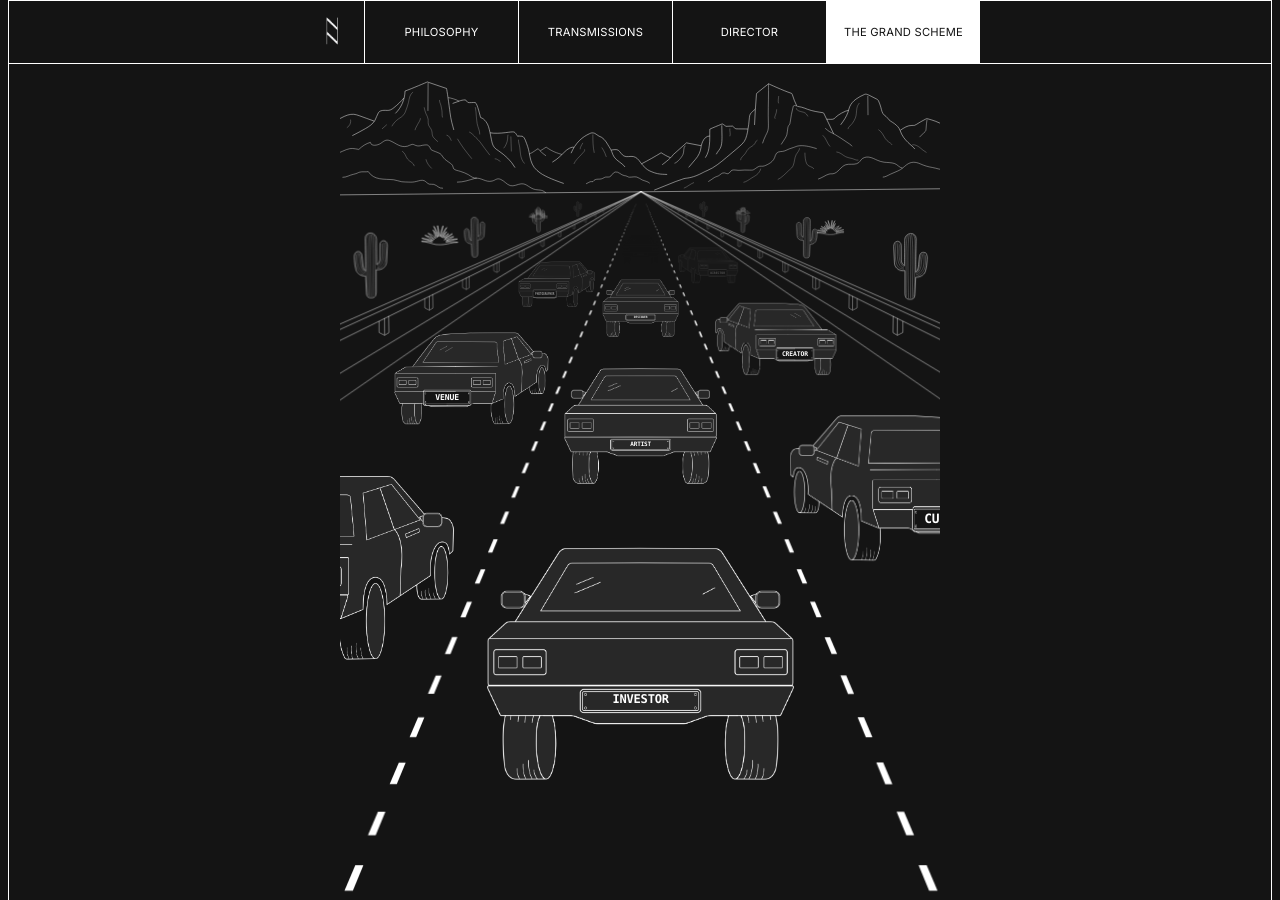
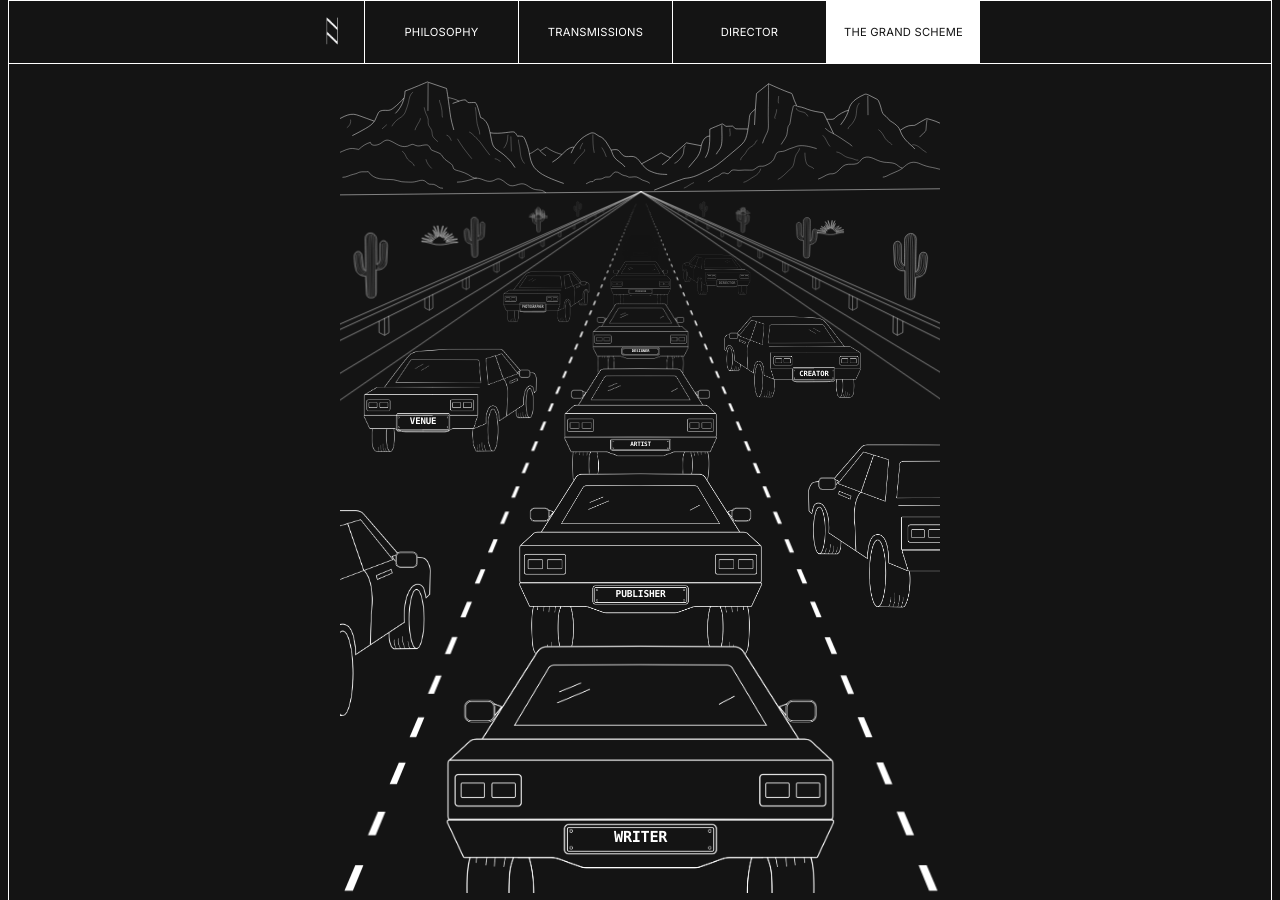
Before and after one commit to laindoe/ten-grand, a Jekyll site: the page built from index.html, in a window 1280 px wide and 900 px high, scrolled down 3350 px. Built offline with Jekyll 4.4.1, drawn with Linux system fonts in a browser that asks for light colours.

Commit message:
Keep a car on the divider line, and put the bodywork back to the page colour (#156)
Two changes, one of them undoing my last guess.

The bodywork goes back to #141414. Lightening it was the wrong answer.

The gap is a timing one. A centre car straddles the bottom edge for
1.97s of its 10.97s cycle, and four of them arrive every 2.74s -- so for
28% of the cycle nothing is on that edge at all and the near end of the
road is bare. Measuring the empty rows immediately above the divider over
40 phases: up to 19px, and over 10px in 3 of 40.

The centre lane now runs six rather than four, one every 1.83s, which is
less than the 1.97s a car spends on that edge, so the edge is never
empty. Same measurement after: 0px in all 40.

That needs two more plates, so fourteen rather than twelve. It also
means the centre lane reads as a continuous queue rather than as
separate cars, which suits a section about competing for the same room
but is a change in character worth noting. Five a lane would cover 90%
of the cycle if that is too dense.

Phase offsets are in 24ths now (0, 1, 3), chosen so none of the
fourteen share a phase with another -- the centre's sixths are multiples
of 4/24 and the sides' quarters 6/24, which collide at several offsets.
The z-index ladder goes to 48 steps to keep cars a 24th apart in
separate buckets.


Claude-Session: https://claude.ai/code/session_017ynTvtGuh3qPdfkvciNjhT

Co-authored-by: Claude <noreply@anthropic.com>

```diff
--- a/css/style.css
+++ b/css/style.css
@@ -746,7 +746,7 @@ a {
 @keyframes hwProp_bush-l{0.0000%{transform:scale(2.59903);opacity:1.000;}4.1667%{transform:scale(2.38914);opacity:1.000;}8.3333%{transform:scale(2.19619);opacity:1.000;}12.5000%{transform:scale(2.01882);opacity:1.000;}16.6667%{transform:scale(1.85578);opacity:1.000;}20.8333%{transform:scale(1.70591);opacity:1.000;}25.0000%{transform:scale(1.56814);opacity:1.000;}29.1667%{transform:scale(1.44150);opacity:1.000;}33.3333%{transform:scale(1.32508);opacity:1.000;}37.5000%{transform:scale(1.21807);opacity:1.000;}41.6667%{transform:scale(1.11970);opacity:1.000;}45.8333%{transform:scale(1.02927);opacity:1.000;}50.0000%{transform:scale(0.94614);opacity:1.000;}54.1667%{transform:scale(0.86973);opacity:1.000;}58.3333%{transform:scale(0.79949);opacity:0.991;}62.5000%{transform:scale(0.73493);opacity:0.850;}66.6667%{transform:scale(0.67557);opacity:0.721;}70.8333%{transform:scale(0.62101);opacity:0.602;}75.0000%{transform:scale(0.57086);opacity:0.493;}79.1667%{transform:scale(0.52476);opacity:0.393;}83.3333%{transform:scale(0.48238);opacity:0.300;}87.5000%{transform:scale(0.44342);opacity:0.216;}91.6667%{transform:scale(0.40761);opacity:0.138;}95.8333%{transform:scale(0.37469);opacity:0.066;}100.0000%{transform:scale(0.34443);opacity:0.000;}}
 @keyframes hwProp_bush-r{0.0000%{transform:scale(2.02692);opacity:1.000;}4.1667%{transform:scale(1.87566);opacity:1.000;}8.3333%{transform:scale(1.73570);opacity:1.000;}12.5000%{transform:scale(1.60617);opacity:1.000;}16.6667%{transform:scale(1.48631);opacity:1.000;}20.8333%{transform:scale(1.37540);opacity:1.000;}25.0000%{transform:scale(1.27276);opacity:1.000;}29.1667%{transform:scale(1.17779);opacity:1.000;}33.3333%{transform:scale(1.08990);opacity:1.000;}37.5000%{transform:scale(1.00857);opacity:1.000;}41.6667%{transform:scale(0.93330);opacity:1.000;}45.8333%{transform:scale(0.86366);opacity:1.000;}50.0000%{transform:scale(0.79921);opacity:1.000;}54.1667%{transform:scale(0.73957);opacity:1.000;}58.3333%{transform:scale(0.68438);opacity:0.879;}62.5000%{transform:scale(0.63331);opacity:0.757;}66.6667%{transform:scale(0.58605);opacity:0.645;}70.8333%{transform:scale(0.54232);opacity:0.541;}75.0000%{transform:scale(0.50185);opacity:0.444;}79.1667%{transform:scale(0.46440);opacity:0.355;}83.3333%{transform:scale(0.42974);opacity:0.273;}87.5000%{transform:scale(0.39767);opacity:0.196;}91.6667%{transform:scale(0.36800);opacity:0.126;}95.8333%{transform:scale(0.34054);opacity:0.060;}100.0000%{transform:scale(0.31513);opacity:0.000;}}
 @keyframes hwBob{0.0000%{transform:translateY(0.0000%)}2.7778%{transform:translateY(0.1563%)}5.5556%{transform:translateY(0.3078%)}8.3333%{transform:translateY(0.4500%)}11.1111%{transform:translateY(0.5785%)}13.8889%{transform:translateY(0.6894%)}16.6667%{transform:translateY(0.7794%)}19.4444%{transform:translateY(0.8457%)}22.2222%{transform:translateY(0.8863%)}25.0000%{transform:translateY(0.9000%)}27.7778%{transform:translateY(0.8863%)}30.5556%{transform:translateY(0.8457%)}33.3333%{transform:translateY(0.7794%)}36.1111%{transform:translateY(0.6894%)}38.8889%{transform:translateY(0.5785%)}41.6667%{transform:translateY(0.4500%)}44.4444%{transform:translateY(0.3078%)}47.2222%{transform:translateY(0.1563%)}50.0000%{transform:translateY(0.0000%)}52.7778%{transform:translateY(-0.1563%)}55.5556%{transform:translateY(-0.3078%)}58.3333%{transform:translateY(-0.4500%)}61.1111%{transform:translateY(-0.5785%)}63.8889%{transform:translateY(-0.6894%)}66.6667%{transform:translateY(-0.7794%)}69.4444%{transform:translateY(-0.8457%)}72.2222%{transform:translateY(-0.8863%)}75.0000%{transform:translateY(-0.9000%)}77.7778%{transform:translateY(-0.8863%)}80.5556%{transform:translateY(-0.8457%)}83.3333%{transform:translateY(-0.7794%)}86.1111%{transform:translateY(-0.6894%)}88.8889%{transform:translateY(-0.5785%)}91.6667%{transform:translateY(-0.4500%)}94.4444%{transform:translateY(-0.3078%)}97.2222%{transform:translateY(-0.1563%)}100.0000%{transform:translateY(-0.0000%)}}
-@keyframes hwZ{0.0000%{z-index:24}4.1667%{z-index:23}8.3333%{z-index:22}12.5000%{z-index:21}16.6667%{z-index:20}20.8333%{z-index:19}25.0000%{z-index:18}29.1667%{z-index:17}33.3333%{z-index:16}37.5000%{z-index:15}41.6667%{z-index:14}45.8333%{z-index:13}50.0000%{z-index:12}54.1667%{z-index:11}58.3333%{z-index:10}62.5000%{z-index:9}66.6667%{z-index:8}70.8333%{z-index:7}75.0000%{z-index:6}79.1667%{z-index:5}83.3333%{z-index:4}87.5000%{z-index:3}91.6667%{z-index:2}95.8333%{z-index:1}100%{z-index:1}}
+@keyframes hwZ{0.0000%{z-index:48}2.0833%{z-index:47}4.1667%{z-index:46}6.2500%{z-index:45}8.3333%{z-index:44}10.4167%{z-index:43}12.5000%{z-index:42}14.5833%{z-index:41}16.6667%{z-index:40}18.7500%{z-index:39}20.8333%{z-index:38}22.9167%{z-index:37}25.0000%{z-index:36}27.0833%{z-index:35}29.1667%{z-index:34}31.2500%{z-index:33}33.3333%{z-index:32}35.4167%{z-index:31}37.5000%{z-index:30}39.5833%{z-index:29}41.6667%{z-index:28}43.7500%{z-index:27}45.8333%{z-index:26}47.9167%{z-index:25}50.0000%{z-index:24}52.0833%{z-index:23}54.1667%{z-index:22}56.2500%{z-index:21}58.3333%{z-index:20}60.4167%{z-index:19}62.5000%{z-index:18}64.5833%{z-index:17}66.6667%{z-index:16}68.7500%{z-index:15}70.8333%{z-index:14}72.9167%{z-index:13}75.0000%{z-index:12}77.0833%{z-index:11}79.1667%{z-index:10}81.2500%{z-index:9}83.3333%{z-index:8}85.4167%{z-index:7}87.5000%{z-index:6}89.5833%{z-index:5}91.6667%{z-index:4}93.7500%{z-index:3}95.8333%{z-index:2}97.9167%{z-index:1}100%{z-index:1}}
 @keyframes hwCar_centre{0.0000%{transform:scale(1.65300);opacity:1.000;}4.1667%{transform:scale(1.47114);opacity:1.000;}8.3333%{transform:scale(1.30929);opacity:1.000;}12.5000%{transform:scale(1.16525);opacity:1.000;}16.6667%{transform:scale(1.03705);opacity:1.000;}20.8333%{transform:scale(0.92296);opacity:1.000;}25.0000%{transform:scale(0.82142);opacity:1.000;}29.1667%{transform:scale(0.73105);opacity:1.000;}33.3333%{transform:scale(0.65062);opacity:1.000;}37.5000%{transform:scale(0.57904);opacity:1.000;}41.6667%{transform:scale(0.51533);opacity:1.000;}45.8333%{transform:scale(0.45864);opacity:1.000;}50.0000%{transform:scale(0.40818);opacity:1.000;}54.1667%{transform:scale(0.36327);opacity:1.000;}58.3333%{transform:scale(0.32331);opacity:1.000;}62.5000%{transform:scale(0.28774);opacity:1.000;}66.6667%{transform:scale(0.25608);opacity:1.000;}70.8333%{transform:scale(0.22791);opacity:1.000;}75.0000%{transform:scale(0.20283);opacity:0.844;}79.1667%{transform:scale(0.18052);opacity:0.659;}83.3333%{transform:scale(0.16066);opacity:0.495;}87.5000%{transform:scale(0.14298);opacity:0.349;}91.6667%{transform:scale(0.12725);opacity:0.219;}95.8333%{transform:scale(0.11325);opacity:0.103;}100.0000%{transform:scale(0.10079);opacity:0.000;}}
 .highway__car--centre{left:19.5587%;top:66.7638%;width:61.0573%;height:33.3225%;transform-origin:50.127% -153.810%;}
 .highway__car--centre .highway__bob{background-image:url("../assets/images/hw-car-centre.png");}
--- a/index.html
+++ b/index.html
@@ -194,18 +194,20 @@
 
         <div class="distance__visual reveal">
           {% include highway-svg.html %}
-          <div class="highway__car highway__car--centre" style="transform:scale(1.65300);opacity:1.000;z-index:24;animation-delay:-0.0000s,-0.0000s"><div class="highway__bob" style="animation-delay:-0.0000s"><span class="highway__plate"><span style="transform:scaleX(1.000)">ARTIST</span></span></div></div>
-          <div class="highway__car highway__car--centre" style="transform:scale(0.82142);opacity:1.000;z-index:18;animation-delay:-2.7428s,-2.7428s"><div class="highway__bob" style="animation-delay:-0.3750s"><span class="highway__plate"><span style="transform:scaleX(1.000)">DESIGNER</span></span></div></div>
-          <div class="highway__car highway__car--centre" style="transform:scale(0.40818);opacity:1.000;z-index:12;animation-delay:-5.4856s,-5.4856s"><div class="highway__bob" style="animation-delay:-0.7500s"><span class="highway__plate"><span style="transform:scaleX(1.000)">PRODUCER</span></span></div></div>
-          <div class="highway__car highway__car--centre" style="transform:scale(0.20283);opacity:0.844;z-index:6;animation-delay:-8.2284s,-8.2284s"><div class="highway__bob" style="animation-delay:-0.2250s"><span class="highway__plate"><span style="transform:scaleX(1.000)">INVESTOR</span></span></div></div>
-          <div class="highway__car highway__car--left" style="transform:scale(3.24738);opacity:1.000;z-index:22;animation-delay:-0.9143s,-0.9143s"><div class="highway__bob" style="animation-delay:-0.6000s"><span class="highway__plate"><span style="transform:scaleX(1.000)">VENUE</span></span></div></div>
-          <div class="highway__car highway__car--left" style="transform:scale(1.61370);opacity:1.000;z-index:16;animation-delay:-3.6571s,-3.6571s"><div class="highway__bob" style="animation-delay:-0.0750s"><span class="highway__plate"><span style="transform:scaleX(0.690)">PHOTOGRAPHER</span></span></div></div>
-          <div class="highway__car highway__car--left" style="transform:scale(0.80188);opacity:1.000;z-index:10;animation-delay:-6.3999s,-6.3999s"><div class="highway__bob" style="animation-delay:-0.4500s"><span class="highway__plate"><span style="transform:scaleX(1.000)">STYLIST</span></span></div></div>
-          <div class="highway__car highway__car--left" style="transform:scale(0.39847);opacity:0.495;z-index:4;animation-delay:-9.1427s,-9.1427s"><div class="highway__bob" style="animation-delay:-0.8250s"><span class="highway__plate"><span style="transform:scaleX(0.690)">MANUFACTURER</span></span></div></div>
-          <div class="highway__car highway__car--right" style="transform:scale(2.58698);opacity:1.000;z-index:20;animation-delay:-1.8285s,-1.8285s"><div class="highway__bob" style="animation-delay:-0.3000s"><span class="highway__plate"><span style="transform:scaleX(1.000)">CREATOR</span></span></div></div>
-          <div class="highway__car highway__car--right" style="transform:scale(1.28553);opacity:1.000;z-index:14;animation-delay:-4.5713s,-4.5713s"><div class="highway__bob" style="animation-delay:-0.6750s"><span class="highway__plate"><span style="transform:scaleX(1.000)">DIRECTOR</span></span></div></div>
-          <div class="highway__car highway__car--right" style="transform:scale(0.63881);opacity:1.000;z-index:8;animation-delay:-7.3142s,-7.3142s"><div class="highway__bob" style="animation-delay:-0.1500s"><span class="highway__plate"><span style="transform:scaleX(1.000)">ENGINEER</span></span></div></div>
-          <div class="highway__car highway__car--right" style="transform:scale(0.31744);opacity:0.219;z-index:2;animation-delay:-10.0570s,-10.0570s"><div class="highway__bob" style="animation-delay:-0.5250s"><span class="highway__plate"><span style="transform:scaleX(1.000)">CURATOR</span></span></div></div>
+          <div class="highway__car highway__car--centre" style="transform:scale(1.65300);opacity:1.000;z-index:48;animation-delay:-0.0000s,-0.0000s"><div class="highway__bob" style="animation-delay:-0.0000s"><span class="highway__plate"><span style="transform:scaleX(1.000)">ARTIST</span></span></div></div>
+          <div class="highway__car highway__car--centre" style="transform:scale(1.03705);opacity:1.000;z-index:40;animation-delay:-1.8285s,-1.8285s"><div class="highway__bob" style="animation-delay:-0.8333s"><span class="highway__plate"><span style="transform:scaleX(1.000)">DESIGNER</span></span></div></div>
+          <div class="highway__car highway__car--centre" style="transform:scale(0.65062);opacity:1.000;z-index:32;animation-delay:-3.6571s,-3.6571s"><div class="highway__bob" style="animation-delay:-1.6667s"><span class="highway__plate"><span style="transform:scaleX(1.000)">PRODUCER</span></span></div></div>
+          <div class="highway__car highway__car--centre" style="transform:scale(0.40818);opacity:1.000;z-index:24;animation-delay:-5.4856s,-5.4856s"><div class="highway__bob" style="animation-delay:-0.5000s"><span class="highway__plate"><span style="transform:scaleX(1.000)">INVESTOR</span></span></div></div>
+          <div class="highway__car highway__car--centre" style="transform:scale(0.25608);opacity:1.000;z-index:16;animation-delay:-7.3142s,-7.3142s"><div class="highway__bob" style="animation-delay:-1.3333s"><span class="highway__plate"><span style="transform:scaleX(1.000)">WRITER</span></span></div></div>
+          <div class="highway__car highway__car--centre" style="transform:scale(0.16066);opacity:0.495;z-index:8;animation-delay:-9.1427s,-9.1427s"><div class="highway__bob" style="animation-delay:-0.1667s"><span class="highway__plate"><span style="transform:scaleX(1.000)">PUBLISHER</span></span></div></div>
+          <div class="highway__car highway__car--left" style="transform:scale(3.64882);opacity:1.000;z-index:46;animation-delay:-0.4571s,-0.4571s"><div class="highway__bob" style="animation-delay:-0.1667s"><span class="highway__plate"><span style="transform:scaleX(1.000)">VENUE</span></span></div></div>
+          <div class="highway__car highway__car--left" style="transform:scale(1.81318);opacity:1.000;z-index:34;animation-delay:-3.1999s,-3.1999s"><div class="highway__bob" style="animation-delay:-1.0000s"><span class="highway__plate"><span style="transform:scaleX(0.690)">PHOTOGRAPHER</span></span></div></div>
+          <div class="highway__car highway__car--left" style="transform:scale(0.90101);opacity:1.000;z-index:22;animation-delay:-5.9427s,-5.9427s"><div class="highway__bob" style="animation-delay:-1.8333s"><span class="highway__plate"><span style="transform:scaleX(1.000)">STYLIST</span></span></div></div>
+          <div class="highway__car highway__car--left" style="transform:scale(0.44773);opacity:0.659;z-index:10;animation-delay:-8.6856s,-8.6856s"><div class="highway__bob" style="animation-delay:-0.6667s"><span class="highway__plate"><span style="transform:scaleX(0.690)">MANUFACTURER</span></span></div></div>
+          <div class="highway__car highway__car--right" style="transform:scale(2.90677);opacity:1.000;z-index:42;animation-delay:-1.3714s,-1.3714s"><div class="highway__bob" style="animation-delay:-0.3333s"><span class="highway__plate"><span style="transform:scaleX(1.000)">CREATOR</span></span></div></div>
+          <div class="highway__car highway__car--right" style="transform:scale(1.44444);opacity:1.000;z-index:30;animation-delay:-4.1142s,-4.1142s"><div class="highway__bob" style="animation-delay:-1.1667s"><span class="highway__plate"><span style="transform:scaleX(1.000)">DIRECTOR</span></span></div></div>
+          <div class="highway__car highway__car--right" style="transform:scale(0.71778);opacity:1.000;z-index:18;animation-delay:-6.8570s,-6.8570s"><div class="highway__bob" style="animation-delay:-0.0000s"><span class="highway__plate"><span style="transform:scaleX(1.000)">ENGINEER</span></span></div></div>
+          <div class="highway__car highway__car--right" style="transform:scale(0.35668);opacity:0.349;z-index:6;animation-delay:-9.5998s,-9.5998s"><div class="highway__bob" style="animation-delay:-0.8333s"><span class="highway__plate"><span style="transform:scaleX(1.000)">CURATOR</span></span></div></div>
         </div>
       </div>
     </section>
```
Also changed, not shown: assets/images/hw-car-centre.png, assets/images/hw-car-left.png, assets/images/hw-car-right.png.
